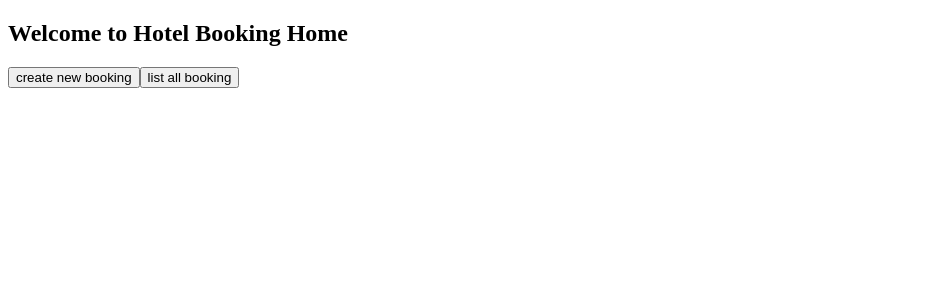
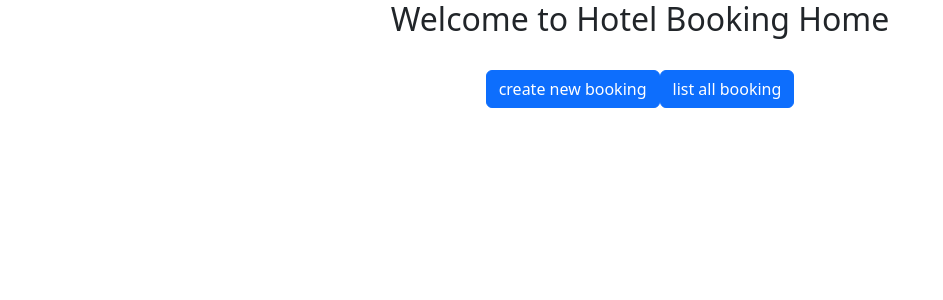
Before and after one commit to AJenkinsSolutions/hotel-booking-app, an Angular app: page / in a window 1280 px wide. Shown: the top 300 px of the page, without its empty margins (0-943 px from the left). Built offline with nearby package versions, Linux system fonts and the light colour scheme.

Commit message:
Add: Bootstrap 5.3, home comp styling

```diff
--- a/package.json
+++ b/package.json
@@ -18,6 +18,7 @@
     "@angular/platform-browser": "^16.1.0",
     "@angular/platform-browser-dynamic": "^16.1.0",
     "@angular/router": "^16.1.0",
+    "bootstrap": "5.3",
     "rxjs": "~7.8.0",
     "tslib": "^2.3.0",
     "zone.js": "~0.13.0"
--- a/src/app/app.component.html
+++ b/src/app/app.component.html
@@ -1,2 +1,5 @@
+<div class="container">
 
-<router-outlet></router-outlet>
+    <router-outlet></router-outlet>
+
+</div>
--- a/src/app/home/home.component.html
+++ b/src/app/home/home.component.html
@@ -1,4 +1,10 @@
+<div class="text-center">
 
-<h2>Welcome to Hotel  Booking Home</h2>
-<button [routerLink]="['/create']">create new booking</button>
-<button [routerLink]="['/list']">list all booking</button>
+    <h2>Welcome to Hotel  Booking Home</h2>
+    <br>
+    <button class="btn btn-primary" [routerLink]="['/create']">create new booking</button>
+    <button class="btn btn-primary" [routerLink]="['/list']">list all booking</button>
+
+
+</div>
+<br>
--- a/src/styles.css
+++ b/src/styles.css
@@ -1 +1,2 @@
 /* You can add global styles to this file, and also import other style files */
+@import "~bootstrap/dist/css/bootstrap.min.css";
```
Also changed, not shown: 1 other file (tests, documents, lock files or other folders).
